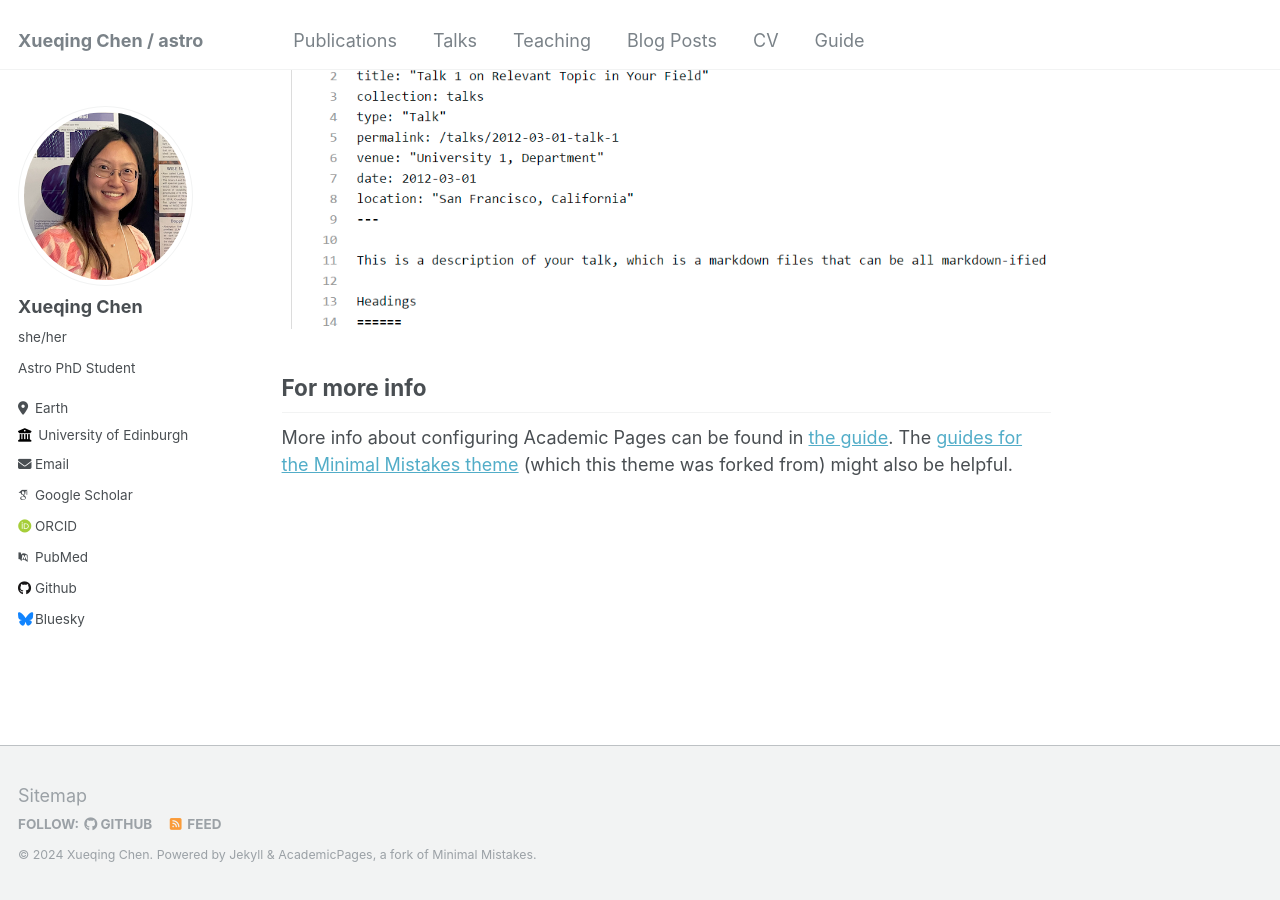
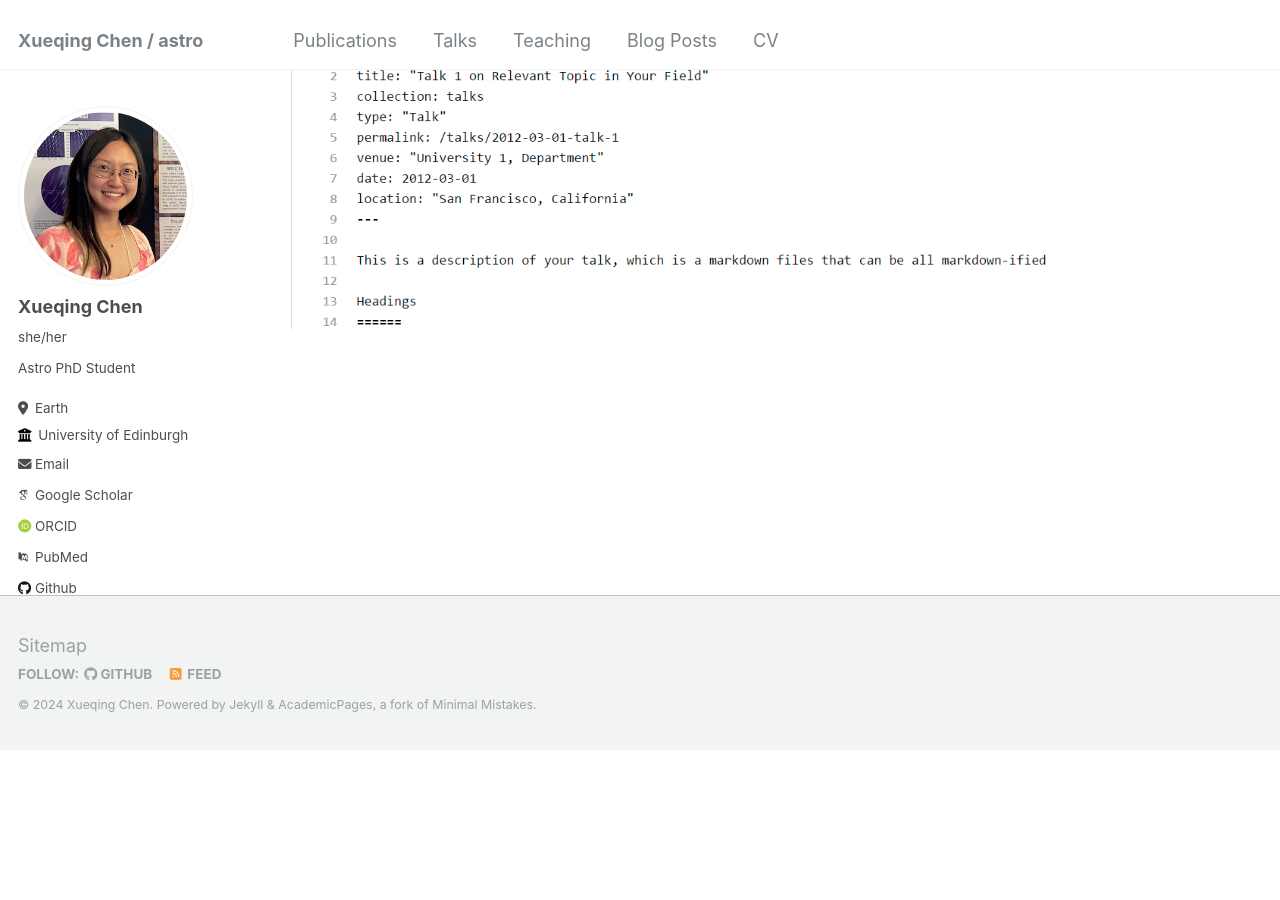
Before and after one commit to alphalyncis/alphalyncis.github.io, a Jekyll site: the page built from _pages/about.md, in a window 1280 px wide and 900 px high, scrolled down 2102 px. Built offline with Jekyll 4.4.1, drawn with Linux system fonts in a browser that asks for light colours; some web fonts are replaced; after the commit the page ends 2853 px from its top, so only the background shows below that.

Commit message:
remove guide section

```diff
--- a/_data/navigation.yml
+++ b/_data/navigation.yml
@@ -14,6 +14,3 @@
 
   - title: "CV"
     url: /cv/
-
-  - title: "Guide"
-    url: /markdown/
--- a/_pages/about.md
+++ b/_pages/about.md
@@ -42,7 +42,3 @@
 
 Example: editing a markdown file for a talk
 ![Editing a markdown file for a talk](/images/editing-talk.png)
-
-For more info
-------
-More info about configuring Academic Pages can be found in [the guide](https://academicpages.github.io/markdown/). The [guides for the Minimal Mistakes theme](https://mmistakes.github.io/minimal-mistakes/docs/configuration/) (which this theme was forked from) might also be helpful.
```
